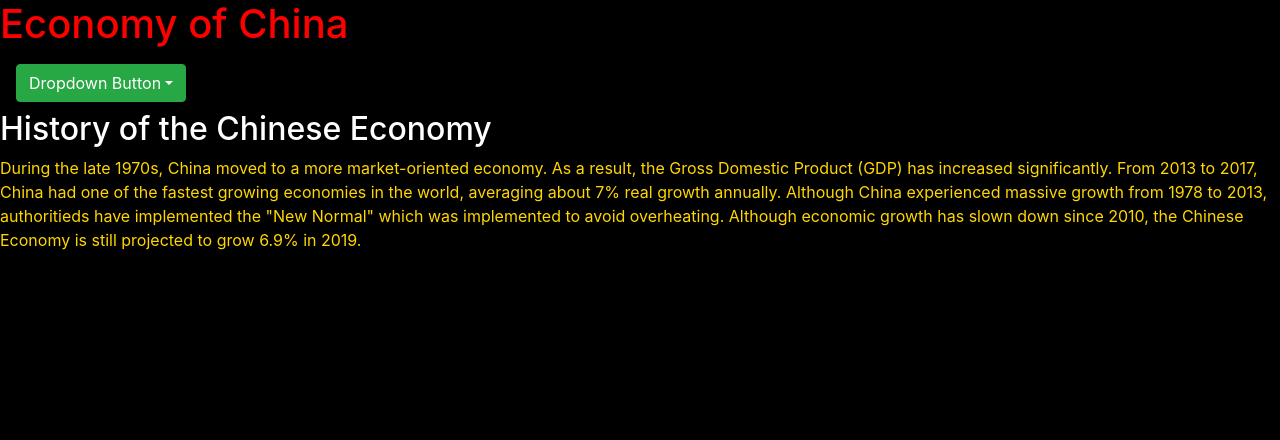
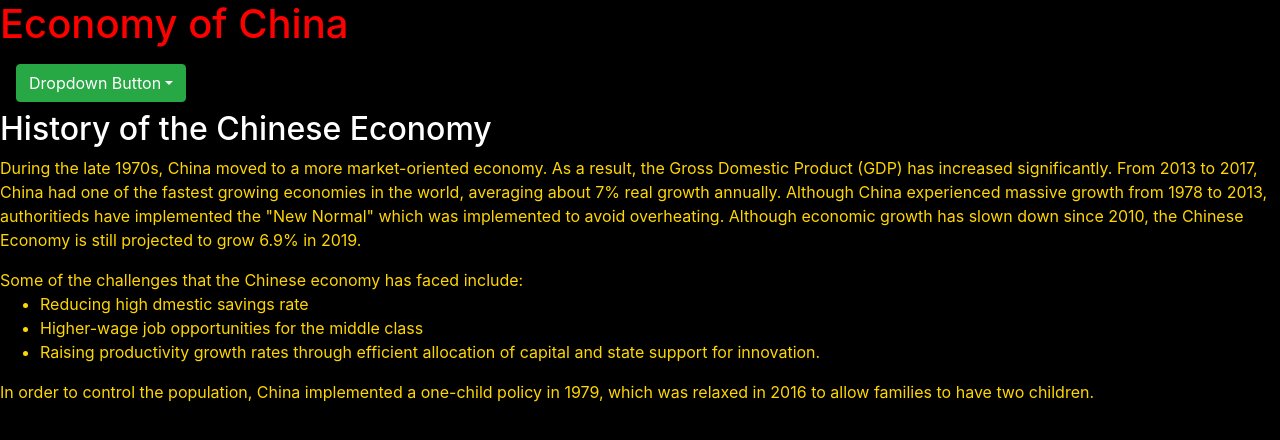
Before and after one commit to tubajack/TravelToChina, a React (Create React App) app in the folder client/: page /economy in a window 1280 px wide. Shown: the top 440 px of the page. Built offline with nearby package versions, Linux system fonts and the light colour scheme.

Commit message:
Added more information about the history of the Chinese economy.

```diff
--- a/client/src/pages/Economy.js
+++ b/client/src/pages/Economy.js
@@ -17,6 +17,17 @@ export default class Economy extends Component {
           the "New Normal" which was implemented to avoid overheating. Although economic growth has slown down since 2010, the Chinese
           Economy is still projected to grow 6.9% in 2019.
         </p>
+
+        <p>
+          Some of the challenges that the Chinese economy has faced include:
+          <ul>
+            <li>Reducing high dmestic savings rate</li>
+            <li>Higher-wage job opportunities for the middle class</li>
+            <li>Raising productivity growth rates through efficient allocation of capital and state support for innovation.</li>
+          </ul>
+          In order to control the population, China implemented a one-child policy in 1979, which was relaxed in 2016 to allow families
+          to have two children.
+        </p>
       </div>
     );
   }
```
